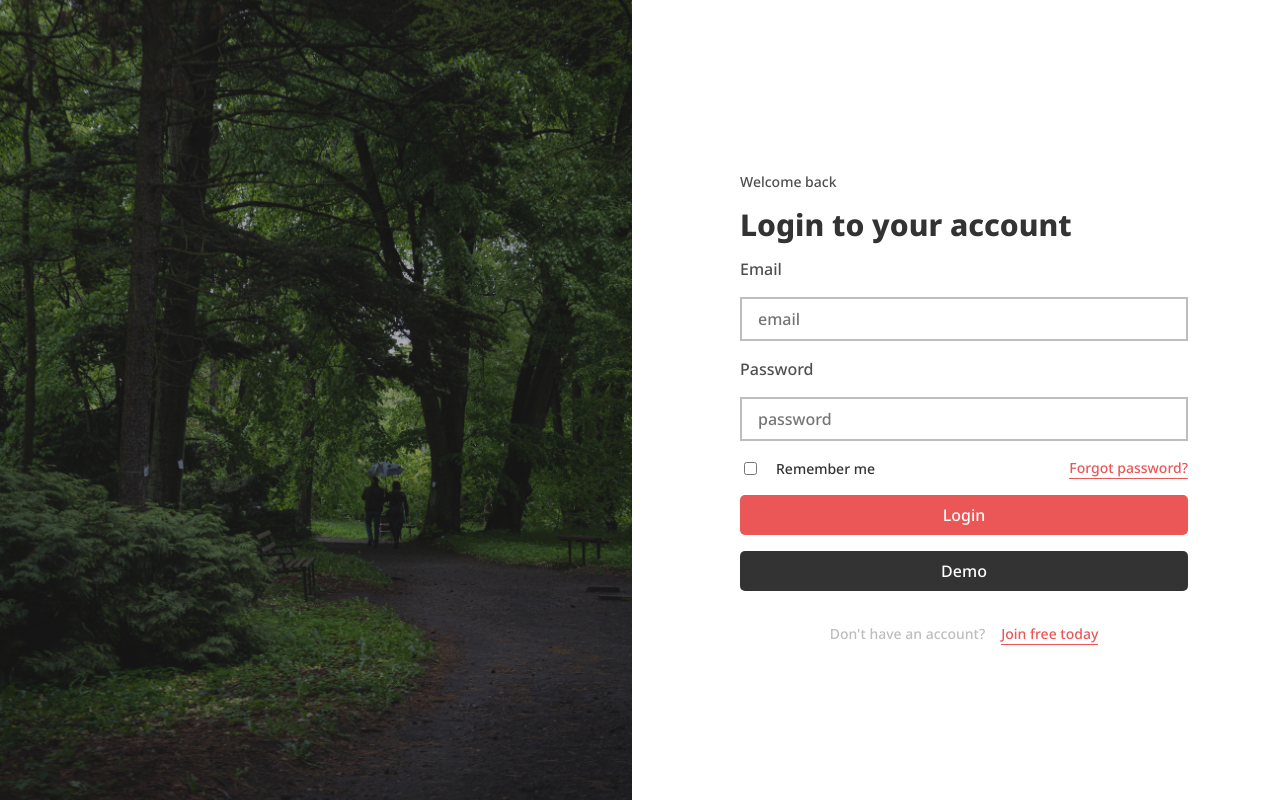
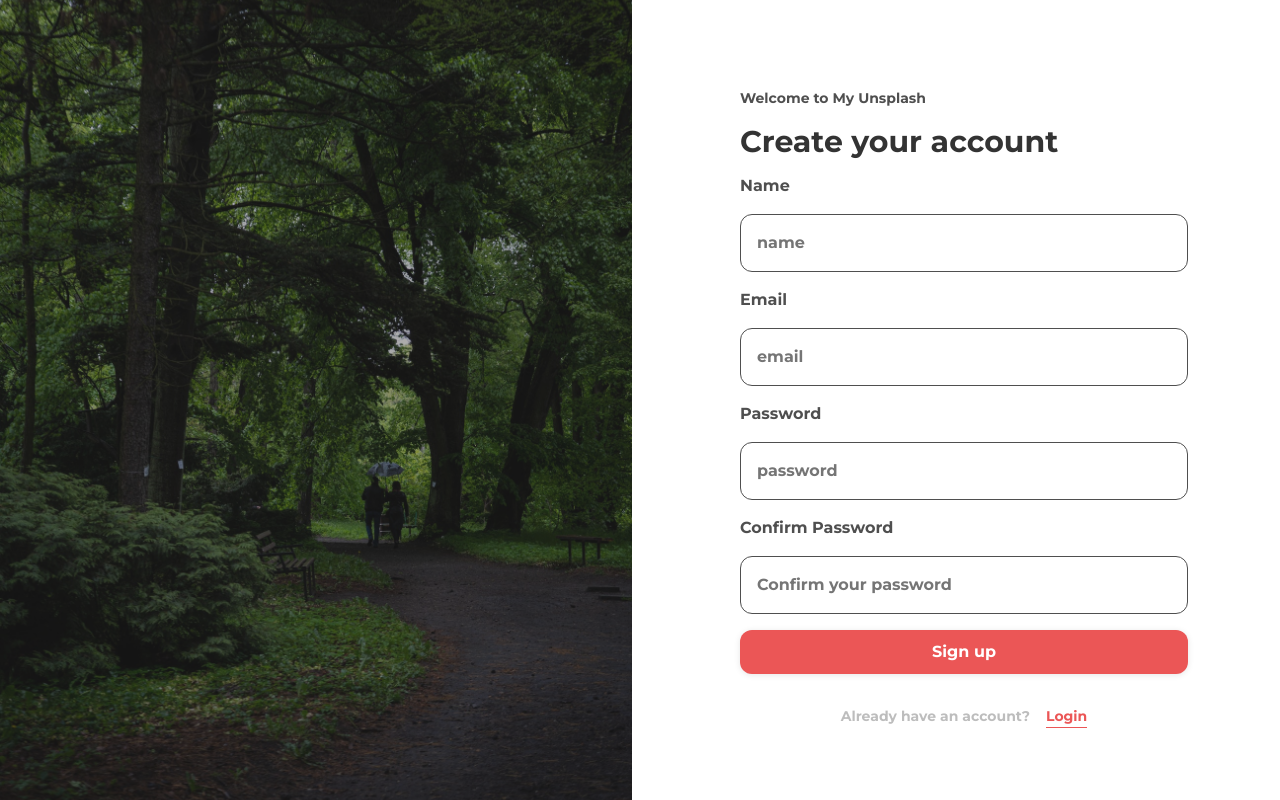
Before and after one commit to husnain214/my-unsplash, a React (Create React App) app in the folder frontend/: page / in a window 1280 px wide. Both pictures are taken after a click on the button "Join free today". Built offline with nearby package versions, Linux system fonts and the light colour scheme.

Commit message:
'added log in, sign up and log out functions on client side'

```diff
--- a/frontend/src/App.js
+++ b/frontend/src/App.js
@@ -1,10 +1,26 @@
+import { useState, useEffect } from 'react'
+
 import './design-system.css'
 import './css-reset.css'
-import HomePage from './components/Homepage'
+import HomePage from './components/HomePage'
+import UserPage from './components/UserPage'
 
 const App = () => {
-  return(
-    <HomePage />
+  const [user, setUser] = useState(null)
+
+  useEffect(() => {
+    const loggedUserJSON = localStorage.getItem('UnsplashAppUser')
+
+    if(loggedUserJSON) {
+      const loggedUser = JSON.parse(loggedUserJSON)
+      setUser(loggedUser)
+    }
+  }, [])
+
+  return (
+    <>
+      { user === null ? <HomePage setUser = {setUser} /> : <UserPage setUser = {setUser} /> }
+    </>
   )
 }
 
--- a/frontend/src/components/AddModal.js
+++ b/frontend/src/components/AddModal.js
@@ -2,19 +2,37 @@ import './Modal.css'
 
 const AddModal = () => {
   return (
-    <dialog open className='grid'>
+    <dialog className='grid'>
       <h1 className='fs-600 fw-500 text-primary'>Add a new photo!</h1>
 
       <form action='' method='dialog' className='grid'>
-        <label htmlFor='img-label' className='fs-300 fw-500 text-secondary-300'>Label</label>
-        <input type='text' name='img-label' className='fs-300 fw-500 text-secondary-300' id='img-label' placeholder='name for the image' />
+        <label
+          htmlFor='img-label'
+          className='fs-300 fw-500 text-secondary-300'>Label</label>
+        <input
+          type='text'
+          name='img-label'
+          className='fs-300 fw-500 text-secondary-300'
+          id='img-label'
+          placeholder='name for the image' />
 
-        <label htmlFor='img-url' className='fs-300 fw-500 text-secondary-300'>Photo URL</label>
-        <input type='text' name='img-url' id='img-url' className='fs-300 fw-500 text-secondary-300' placeholder='image address' />
+        <label
+          htmlFor='img-url'
+          className='fs-300 fw-500 text-secondary-300'>Photo URL</label>
+        <input
+          type='text'
+          name='img-url'
+          id='img-url'
+          className='fs-300 fw-500 text-secondary-300'
+          placeholder='image address' />
 
         <div className='form-cta justify-self-end flex'>
-          <button type='button' className='bg-clr-secondary-100 fs-300 text-secondary-200' >Cancel</button>
-          <button type='submit' className='bg-accent-300 fs-300 text-secondary-100'>Submit</button>
+          <button
+            type='button'
+            className='bg-clr-secondary-100 fs-300 text-secondary-200' >Cancel</button>
+          <button
+            type='submit'
+            className='bg-accent-300 fs-300 text-secondary-100'>Submit</button>
         </div>
       </form>
     </dialog>
--- a/frontend/src/components/DeleteModal.js
+++ b/frontend/src/components/DeleteModal.js
@@ -2,7 +2,7 @@ import './Modal.css'
 
 const DeleteModal = () => {
   return (
-    <dialog open className='grid'>
+    <dialog className='grid'>
       <h1 className='fs-600 fw-500 text-primary'>Are you sure?</h1>
 
       <form action='' method='dialog' className='grid'>
--- a/frontend/src/components/Header.js
+++ b/frontend/src/components/Header.js
@@ -1,10 +1,17 @@
+import PropTypes from 'prop-types'
+
 import logo from '../images/logo.svg'
 import searchIcon from '../images/searchIcon.svg'
 import './Header.css'
 
-const Header = () => {
+const Header = ({ setUser }) => {
+  const handleLogout = () => {
+    localStorage.removeItem('UnsplashAppUser')
+    setUser(null)
+  }
+
   return (
-    <header className='container flex align-items-center' style={{ gap: 0 }}>
+    <header className='container flex align-items-center'>
       <a href='#' className='header-brand flex justify-content-center align-items-center text-primary fw-800'>
         <img
           src={logo}
@@ -36,9 +43,20 @@ const Header = () => {
           placeholder='Search by name' />
       </div>
 
-      <button className='add-photo-btn bg-accent-300 fs-300 text-secondary-100'>Add a photo</button>
+      <button
+        type='button'
+        className='add-photo-btn bg-accent-300 fs-300 text-secondary-100'>Add a photo</button>
+
+      <button
+        type='button'
+        onClick = {handleLogout}
+        className='add-photo-btn bg-primary fs-300 text-secondary-100'>Logout</button>
     </header>
   )
 }
 
+Header.propTypes = {
+  setUser: PropTypes.func.isRequired
+}
+
 export default Header
--- a/frontend/src/components/Homepage.js
+++ b/frontend/src/components/Homepage.js
@@ -1,8 +1,13 @@
+import { useState } from 'react'
+import PropTypes from 'prop-types'
 import parkRainImage from '../images/park-in-rain.jpg'
-import './Homepage.css'
+import './HomePage.css'
 import LoginForm from './LoginForm'
+import SignupForm from './SignupForm'
 
-const HomePage = () => {
+const HomePage = ({ setUser }) => {
+  const [userExists, setUserExists] = useState(true)
+
   return (
     <>
       <main className='grid'>
@@ -15,11 +20,15 @@ const HomePage = () => {
             role='presentation'
           />
         </aside>
-
-        <LoginForm />
+        { userExists && <LoginForm setUserExists = {setUserExists} setUser = {setUser} /> }
+        { !userExists && <SignupForm setUserExists = {setUserExists} /> }
       </main>
     </>
   )
 }
 
+HomePage.propTypes = {
+  setUser: PropTypes.func.isRequired
+}
+
 export default HomePage
--- a/frontend/src/components/LoginForm.js
+++ b/frontend/src/components/LoginForm.js
@@ -1,29 +1,36 @@
 import { useState } from 'react'
-
+import PropTypes from 'prop-types'
 import loginService from '../services/loginService'
 
-const LoginForm = () => {
+const LoginForm = ({ setUserExists, setUser }) => {
   const [email, setEmail] = useState('')
   const [password, setPassword] = useState('')
 
-  const handleSubmit = async event => {
+  const handleLogin = async event => {
     event.preventDefault()
 
-    const response = await loginService.login({email, password})
+    try {
+      const user = await loginService.login({ email, password })
+      localStorage.setItem('UnsplashAppUser', JSON.stringify(user))
 
-    console.log(response)
+      setEmail('')
+      setPassword('')
+      setUser(user)
+    }
+    catch (error) {
+      alert('wrong email or password')
+    }
   }
 
   return (
     <section className='form-container grid justify-items-stretch align-content-center'>
-      <form action='' className='grid bg-secondary-100' onSubmit={handleSubmit}>
+      <form action='' className='grid bg-secondary-100' onSubmit={handleLogin}>
         <header>
           <p className='text-secondary-300 fs-300 fw-5400'>Welcome back</p>
         </header>
 
         <h1 className='fs-700 fw-800 text-primary'>Login to your account</h1>
 
-        <div className='input-wrapper grid'>
         <label
           htmlFor='email'
           className='fs-400 fw-500 text-secondary-300'>Email</label>
@@ -33,10 +40,9 @@ const LoginForm = () => {
           id='email'
           placeholder='email'
           onChange={ e => setEmail(e.target.value) }
+          required
           className='input-text | fs-400 fw-400 text-primary' />
-        </div>
 
-        <div className='input-wrapper grid'>
         <label
           htmlFor='password'
           className='fs-400 fw-500 text-secondary-300'>Password</label>
@@ -45,9 +51,9 @@ const LoginForm = () => {
           id='password'
           name='password'
           placeholder='password'
+          required
           onChange={ e => setPassword(e.target.value) }
           className='input-text | fs-400 fw-400 text-primary' />
-        </div>
 
         <div className='form-features flex justify-content-sb'>
           <div className='remember flex align-items-center'>
@@ -80,10 +86,18 @@ const LoginForm = () => {
 
       <footer className='text-secondary-200 fs-300 fw-500 flex justify-content-center'>
         Don&apos;t have an account?
-        <button type='button' className='text-accent-200 fs-300 fw-400'>Join free today</button>
+        <button
+          type='button'
+          onClick = { () => setUserExists(false) }
+          className='text-accent-200 fs-300 fw-400'>Join free today</button>
       </footer>
     </section>
   )
 }
 
+LoginForm.propTypes = {
+  setUserExists: PropTypes.func.isRequired,
+  setUser: PropTypes.func.isRequired
+}
+
 export default LoginForm
--- a/frontend/src/components/SignupForm.js
+++ b/frontend/src/components/SignupForm.js
@@ -1,7 +1,42 @@
-const SignupForm = () => {
+import { useState } from 'react'
+import PropTypes from 'prop-types'
+import userService from '../services/userService'
+
+const SignupForm = ({ setUserExists }) => {
+  const [name, setName] = useState('')
+  const [email, setEmail] = useState('')
+  const [password, setPassword] = useState('')
+  const [confirmedPassword, setConfirmedPassword] = useState('')
+
+  const handleSignup = async event => {
+    event.preventDefault()
+
+    if(password != confirmedPassword) {
+      alert('passwords do not match')
+      return
+    }
+
+    try {
+      await userService.createUser({
+        name,
+        email,
+        password
+      })
+
+      setName('')
+      setEmail('')
+      setPassword('')
+      setConfirmedPassword('')
+
+      alert('You can login now')
+    } catch (error) {
+      alert('Enter required valid details')
+    }
+  }
+
   return (
     <section className='form-container grid justify-items-stretch align-content-center'>
-      <form action='' className='grid bg-secondary-100'>
+      <form action='' className='grid bg-secondary-100' onSubmit={handleSignup}>
         <header>
           <p className='text-secondary-300 fs-300 fw-5400'>Welcome to My Unsplash</p>
         </header>
@@ -16,6 +51,9 @@ const SignupForm = () => {
           name='name'
           id='name'
           placeholder='name'
+          onChange={ e => setName(e.target.value) }
+          value={name}
+          required
           className='input-text | fs-400 fw-400 text-primary' />
 
         <label
@@ -26,6 +64,9 @@ const SignupForm = () => {
           name='email'
           id='email'
           placeholder='email'
+          onChange={ e => setEmail(e.target.value) }
+          value={email}
+          required
           className='input-text | fs-400 fw-400 text-primary' />
 
         <label
@@ -36,6 +77,10 @@ const SignupForm = () => {
           id='password'
           name='password'
           placeholder='password'
+          onChange={ e => setPassword(e.target.value) }
+          value={password}
+          minLength='3'
+          required
           className='input-text | fs-400 fw-400 text-primary' />
 
         <label
@@ -46,6 +91,10 @@ const SignupForm = () => {
           id='confirm-password'
           name='confirm-password'
           placeholder='Confirm your password'
+          onChange={ e => setConfirmedPassword(e.target.value) }
+          value={confirmedPassword}
+          minLength='3'
+          required
           className='input-text | fs-400 fw-400 text-primary' />
 
         <button
@@ -57,10 +106,17 @@ const SignupForm = () => {
 
       <footer className='text-secondary-200 fs-300 fw-500 flex justify-content-center'>
         Already have an account?
-        <button type='button' className='text-accent-200 fs-300 fw-400 '>Login</button>
+        <button
+          type='button'
+          onClick = { () => setUserExists(true) }
+          className='text-accent-200 fs-300 fw-400 '>Login</button>
       </footer>
     </section>
   )
 }
 
+SignupForm.propTypes = {
+  setUserExists: PropTypes.func.isRequired
+}
+
 export default SignupForm
--- a/frontend/src/components/UserPage.js
+++ b/frontend/src/components/UserPage.js
@@ -1,14 +1,22 @@
+import PropTypes from 'prop-types'
+
 import './UserPage.css'
 import Header from './Header'
 import ImageGallery from './ImageGallery'
+import AddModal from './AddModal'
 
-const UserPage = () => {
+const UserPage = ({ setUser }) => {
   return (
     <>
-      <Header />
+      <Header setUser = {setUser} />
       <ImageGallery />
+      <AddModal />
     </>
   )
 }
 
+UserPage.propTypes = {
+  setUser: PropTypes.func.isRequired
+}
+
 export default UserPage
--- /dev/null
+++ b/frontend/src/services/userService.js
@@ -0,0 +1,9 @@
+import axios from 'axios'
+const baseUrl = '/api/users'
+
+const createUser = async credentials => {
+  const response = await axios.post(baseUrl, credentials)
+  return response.data
+}
+
+export default { createUser }
```
Lines whose indentation alone changed are shown as unchanged.
